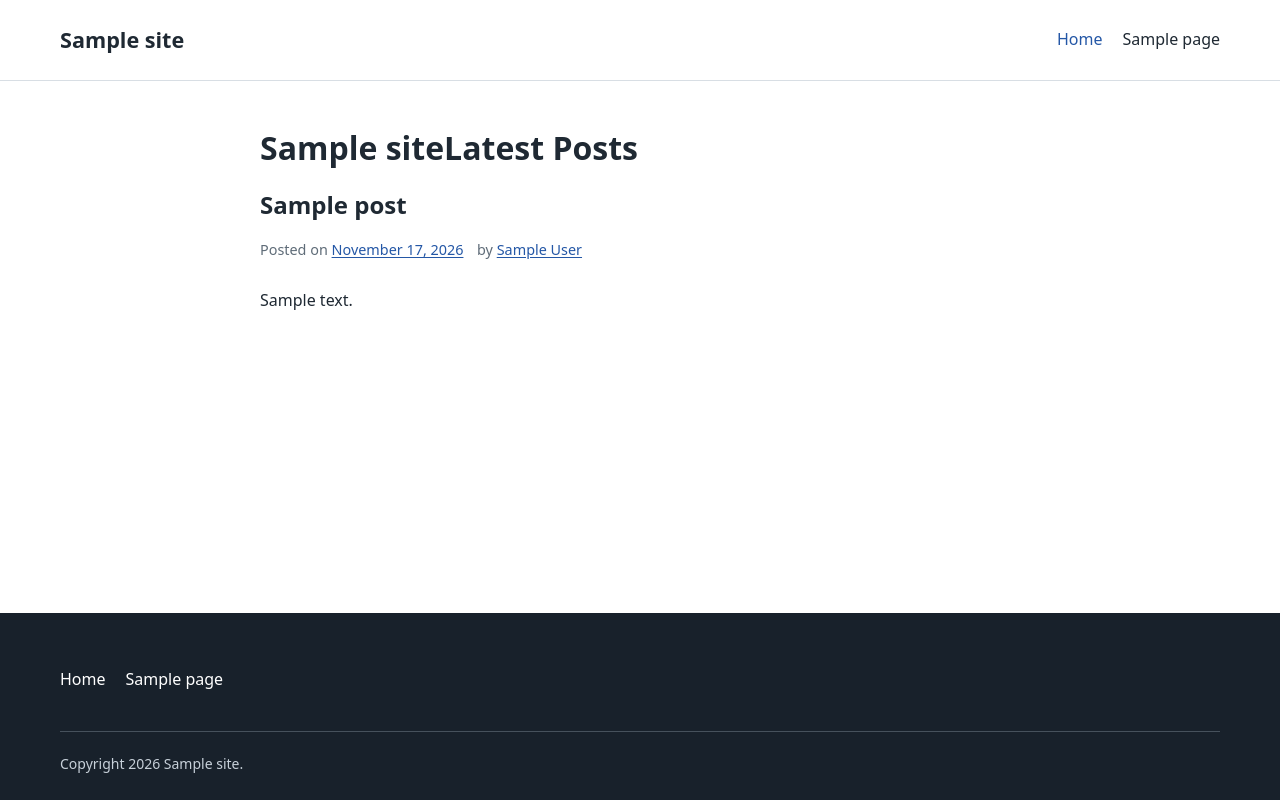
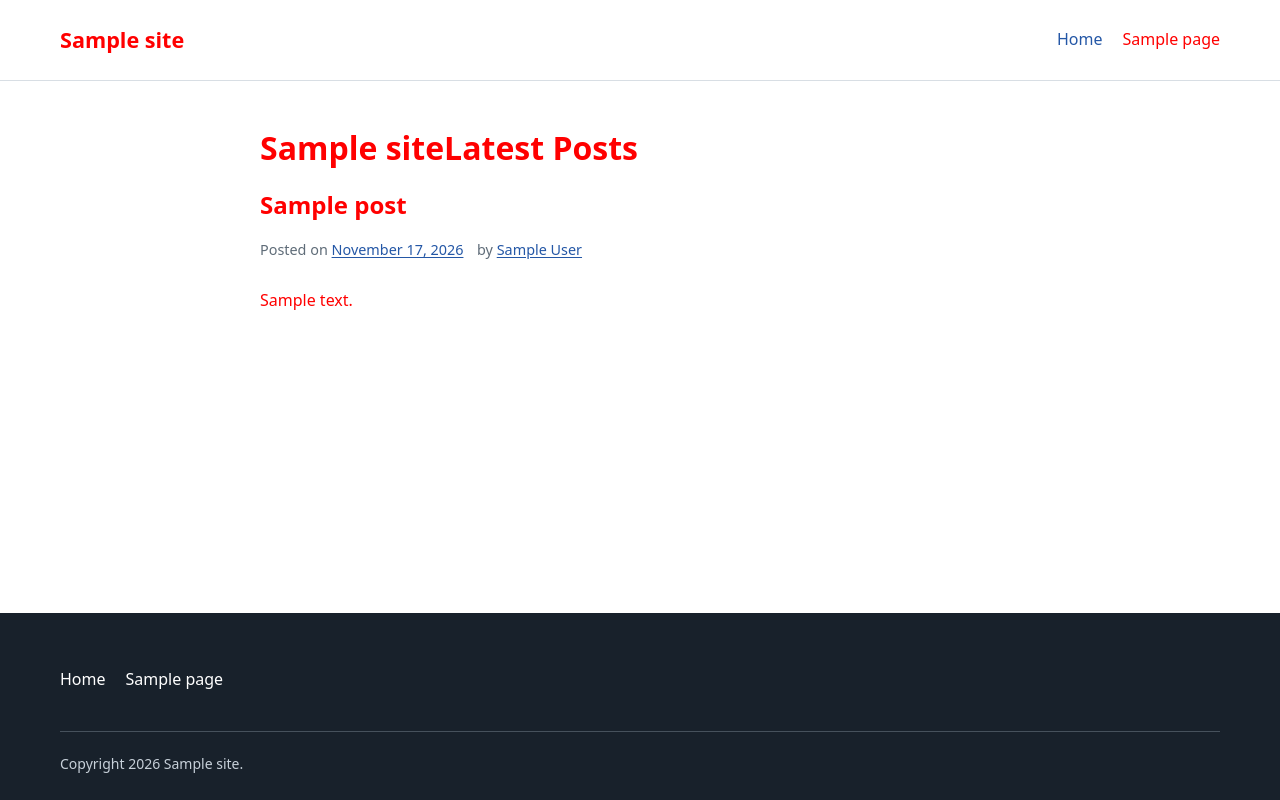
Before and after one commit to johnrayportuguez/staging, a WordPress theme: template home.php in a window 1280 px wide. Run offline with PHP 8.4 and a stand-in for WordPress, Linux system fonts and the light colour scheme; the site name, menu and one post (Sample post) are stand-ins, and other content is empty.

Commit message:
Update style.css

```diff
--- a/style.css
+++ b/style.css
@@ -101,3 +101,8 @@ button,.button,input[type="submit"] { display:inline-block; padding:.65rem 1rem;
   .footer-widgets { grid-template-columns:1fr; }
 }
 @media print { .main-navigation,.widget-area,.site-footer,.comments-area,.post-navigation { display:none; } .site-content { display:block; width:100%; padding:0; } a { color:inherit; text-decoration:none; } }
+
+
+body{
+  color: red;
+}
```
